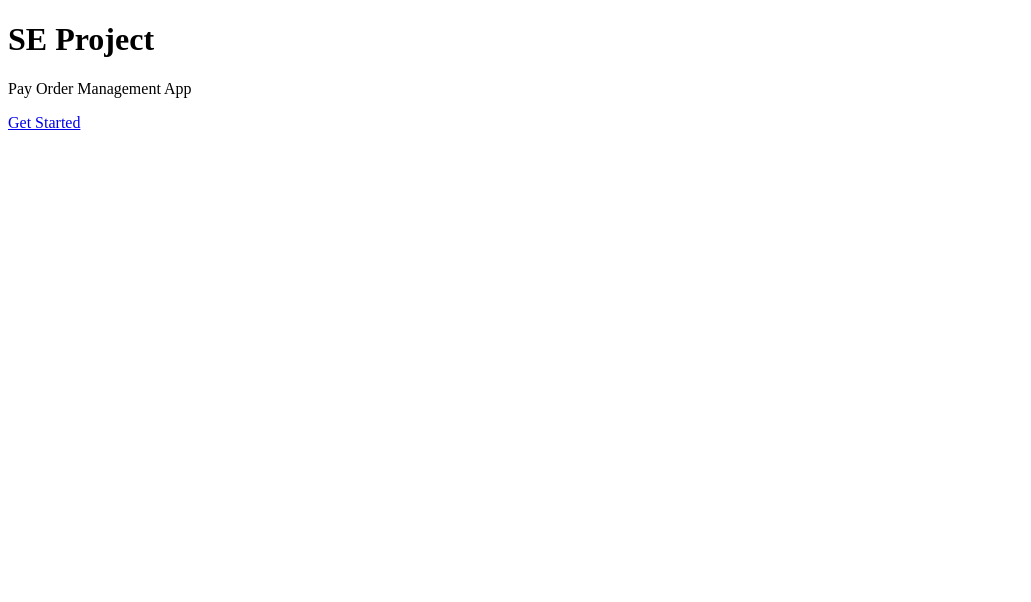
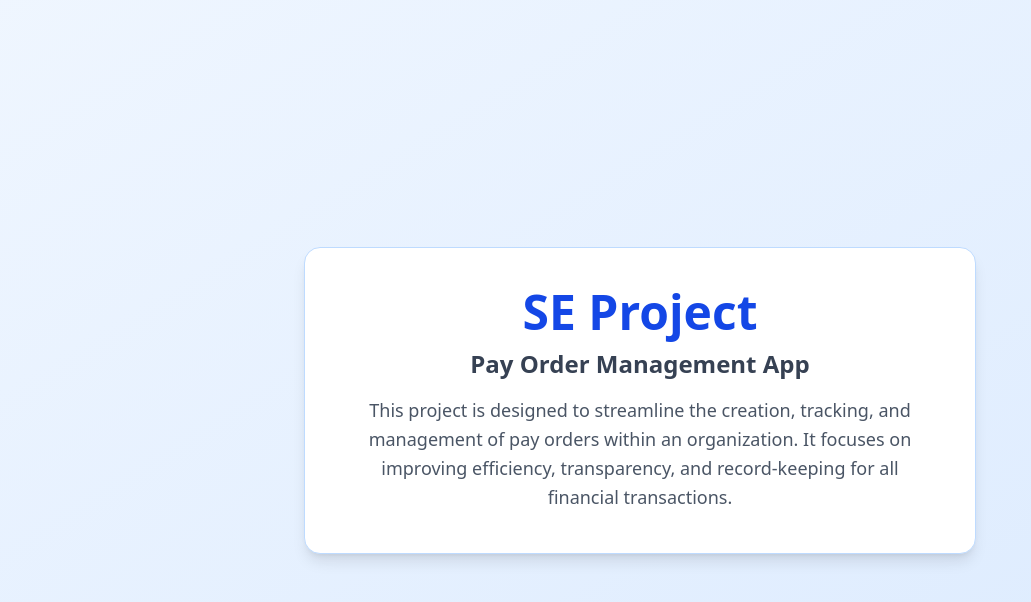
Before and after one commit to AbdulWasay903211/PO_App, a Next.js app: page / in a window 1280 px wide. Shown: the top 602 px of the page, without its empty margins (0-1031 px from the left). Built offline with nearby package versions, Linux system fonts and the light colour scheme.

Commit message:
start point!!!!

```diff
--- a/src/app/globals.css
+++ b/src/app/globals.css
@@ -1,3 +1,6 @@
+@import "tailwindcss";
+
+/* Your custom animation (keep this here) */
 @keyframes fade-in {
   from {
     opacity: 0;
--- a/src/app/page.tsx
+++ b/src/app/page.tsx
@@ -1,17 +1,19 @@
 export default function Home() {
   return (
-    <main className="flex min-h-screen flex-col items-center justify-center bg-gradient-to-br from-gray-900 via-gray-800 to-gray-700 text-white p-6">
-      <div className="text-center space-y-4 animate-fade-in">
-        <h1 className="text-5xl font-extrabold tracking-tight">SE Project</h1>
-        <p className="text-xl text-gray-300">Pay Order Management App</p>
-        <div className="mt-6">
-          <a
-            href="#"
-            className="px-6 py-3 rounded-xl bg-blue-600 hover:bg-blue-700 transition font-medium shadow-lg"
-          >
-            Get Started
-          </a>
-        </div>
+    <main className="min-h-screen flex flex-col items-center justify-center bg-gradient-to-br from-blue-50 to-blue-100 text-center p-6">
+      <div className="max-w-2xl bg-white shadow-lg rounded-2xl p-10 border border-blue-200">
+        <h1 className="text-5xl font-extrabold text-blue-700 mb-3">
+          SE Project
+        </h1>
+        <h2 className="text-2xl font-semibold text-gray-700 mb-4">
+          Pay Order Management App
+        </h2>
+        <p className="text-gray-600 text-lg leading-relaxed">
+          This project is designed to streamline the creation, tracking, and
+          management of pay orders within an organization. It focuses on
+          improving efficiency, transparency, and record-keeping for all
+          financial transactions.
+        </p>
       </div>
     </main>
   );
```
Also changed, not shown: package.json (+9 -7 lines), 1 other file (tests, documents, lock files or other folders).
